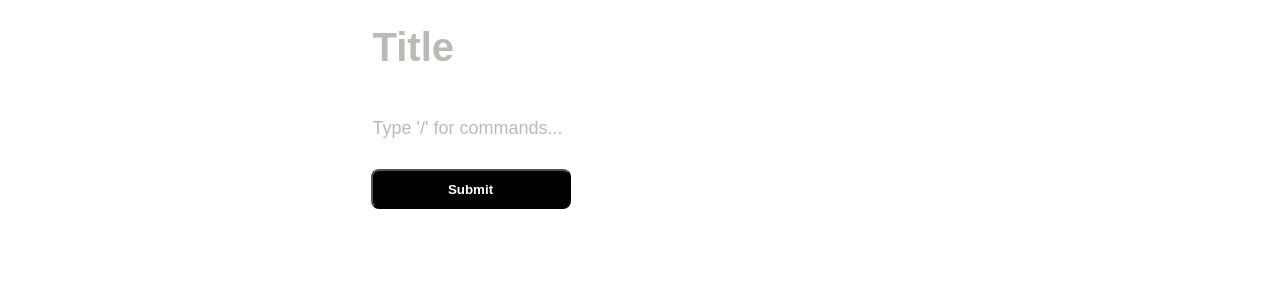
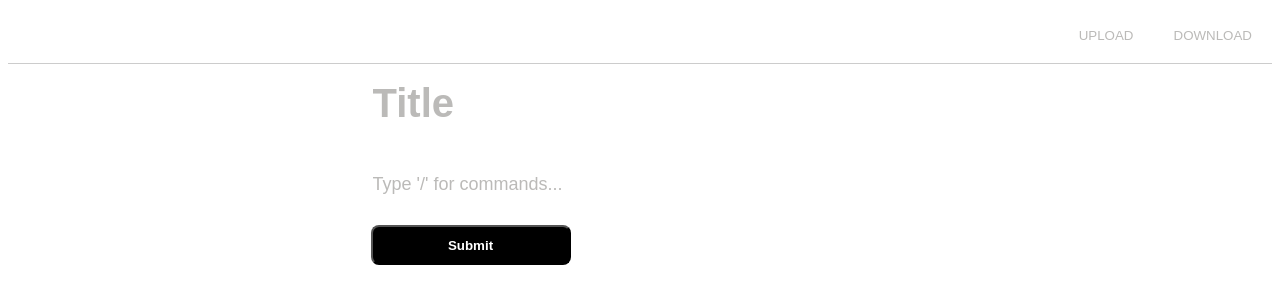
Before and after one commit to juandahl/text-based-editor, a React (Create React App) app: page / in a window 1280 px wide. Shown: the top 304 px of the page. Built offline with nearby package versions, Linux system fonts and the light colour scheme.

Commit message:
feat(jsonConverter): add context and downloader

```diff
--- /dev/null
+++ b/@types/generics.d.ts
@@ -0,0 +1 @@
+type CommonJSON<T = any> = Record<string, T>;
--- a/src/App.tsx
+++ b/src/App.tsx
@@ -1,13 +1,24 @@
 import "./styles.css";
 
+// Components
+import TopBar from "components/CustomInput/TopBar/TopBar";
+// Context
+import { FormProvider } from "contexts/formContext/formContext";
 // Pages
 import TextEditor from "pages/TextEditor";
+// Services
+import { JSONConverter } from "services/JSONConverter";
+
+const JSONConverterInstance = new JSONConverter();
 
 const App = (): React.ReactElement => {
 	return (
-		<div className="App">
-			<TextEditor />
-		</div>
+		<FormProvider>
+			<div className="App">
+				<TopBar JSONConverter={JSONConverterInstance} />
+				<TextEditor />
+			</div>
+		</FormProvider>
 	);
 };
 
--- /dev/null
+++ b/src/components/CustomInput/TopBar/TopBar.css
@@ -0,0 +1,14 @@
+.TopBar {
+  border-bottom: 1px solid #CCCCCC;
+  display: flex;
+  flex-direction: row;
+  justify-content: flex-end; }
+  .TopBar > button {
+    min-height: 40px;
+    background-color: transparent;
+    border: 0px;
+    text-align: left;
+    padding: 20px;
+    color: #BBBAB8; }
+    .TopBar > button:hover {
+      background-color: #CCCCCC; }
--- /dev/null
+++ b/src/components/CustomInput/TopBar/TopBar.scss
@@ -0,0 +1,21 @@
+@import 'src/styles/palette.scss';
+
+.TopBar {
+  border-bottom: 1px solid $grey-500;
+  display: flex;
+  flex-direction: row;
+  justify-content: flex-end;
+
+  > button {
+    min-height: 40px;
+    background-color: transparent;
+    border: 0px;
+    text-align: left;
+    padding: 20px;
+    color: $grey-700;
+
+    &:hover {
+      background-color: $grey-500;
+    }
+  }
+}
--- /dev/null
+++ b/src/components/CustomInput/TopBar/TopBar.tsx
@@ -0,0 +1,31 @@
+import "./TopBar.css";
+
+import { useFormContext } from "contexts/formContext";
+import React from "react";
+// Services
+import { JSONConverterInstance } from "services/JSONConverter";
+
+interface TopBarProps {
+	JSONConverter: JSONConverterInstance;
+}
+
+const TopBar: React.FC<TopBarProps> = ({ JSONConverter }) => {
+	// Context
+	const { formElements } = useFormContext();
+
+	// Handlers
+	const handleDownload = () => {
+		JSONConverter.downloadFile({
+			data: formElements,
+		});
+	};
+
+	return (
+		<div className="TopBar">
+			<button>UPLOAD</button>
+			<button onClick={handleDownload}>DOWNLOAD</button>
+		</div>
+	);
+};
+
+export default TopBar;
--- /dev/null
+++ b/src/contexts/formContext/formContext.tsx
@@ -0,0 +1,97 @@
+import { CommandTypes } from "enum/CommandTypes";
+import React from "react";
+import { generateKey } from "utils/Uuid";
+
+// eslint-disable-next-line @typescript-eslint/no-empty-function
+const noop = () => {};
+
+/**
+ * Form Context Creation.
+ */
+export const formContext = React.createContext<FormContext>({
+	formElements: [],
+	onCompleted: noop,
+	onRemove: noop,
+	onAdd: noop,
+	onUpdate: noop,
+});
+
+const defaultFormElements: FormElement[] = [
+	{
+		id: generateKey(),
+		type: CommandTypes.TITLE,
+		values: [""],
+	},
+];
+
+/**
+ * Hook for Form functions.
+ */
+const useFormProvider = (): FormContext => {
+	// States
+	const [formElements, setFormElements] = React.useState<FormElement[]>(defaultFormElements);
+
+	// Handlers
+	const handleAddElementToForm = (formElement: FormElement) => {
+		const elementIndex = formElements.findIndex((item: FormElement) => item.id === formElement.id);
+		if (elementIndex === -1) {
+			setFormElements((prev) => [...prev, formElement]);
+		}
+	};
+
+	const handleUpdateElementToForm = (formElement: FormElement, onUpdateElement: () => void) => {
+		const elementIndex = formElements.findIndex((item: FormElement) => item.id === formElement.id);
+		if (elementIndex !== -1) {
+			setFormElements((prev) =>
+				prev.map((item) => {
+					if (item.id === formElement.id) {
+						return formElement;
+					}
+
+					return item;
+				})
+			);
+		}
+
+		onUpdateElement();
+	};
+
+	const handleRemoveElementFromForm = (formElement: FormElement, onRemoveElement: () => void) => {
+		onRemoveElement();
+		// commandInputRef.current?.focus();
+
+		setFormElements((prev) => {
+			const result = prev.filter((item) => item.id !== formElement.id);
+
+			return [...result];
+		});
+	};
+
+	const handleCompleted = (formElement: FormElement, onUpdateElement: () => void) => {
+		const elementIndex = formElements.findIndex((item: FormElement) => item.id === formElement.id);
+		const alreadyExists = elementIndex !== -1;
+		if (alreadyExists) {
+			handleUpdateElementToForm(formElement, onUpdateElement);
+		} else {
+			handleAddElementToForm(formElement);
+		}
+	};
+
+	return {
+		formElements,
+		onCompleted: handleCompleted,
+		onRemove: handleRemoveElementFromForm,
+		onAdd: handleAddElementToForm,
+		onUpdate: handleUpdateElementToForm,
+	};
+};
+
+/**
+ * Form Context Provider Creation.
+ * @param children React.PropsWithChildren
+ */
+export function FormProvider({ children }: React.PropsWithChildren) {
+	const value = useFormProvider();
+
+	return <formContext.Provider value={value}>{children}</formContext.Provider>;
+}
--- /dev/null
+++ b/src/contexts/formContext/index.ts
@@ -0,0 +1,11 @@
+import React from "react";
+
+// Context
+import { formContext } from "./formContext";
+
+/**
+ * Hook for Form Context Functions.
+ */
+export function useFormContext(): FormContext {
+	return React.useContext(formContext);
+}
--- a/src/pages/TextEditor/TextEditor.tsx
+++ b/src/pages/TextEditor/TextEditor.tsx
@@ -3,8 +3,8 @@ import "./TextEditor.css";
 // Business
 import CommandInput from "business/CommandInput";
 import FormElementCreator from "business/FormElementCreator";
-// Enums
-import { CommandTypes } from "enum/CommandTypes";
+// Contexts
+import { useFormContext } from "contexts/formContext";
 // React
 import React from "react";
 // Services
@@ -16,70 +16,23 @@ import { generateKey } from "utils/Uuid";
 interface TextEditorProps {}
 
 const commandsRepository = new CommandsRepository();
-const defaultFormElements: FormElement[] = [
-	{
-		id: generateKey(),
-		type: CommandTypes.TITLE,
-		values: [""],
-	},
-];
 
 const TextEditor: React.FC<TextEditorProps> = () => {
 	// Refs
 	const commandInputRef = React.useRef<HTMLInputElement | null>(null);
 
-	// States
-	const [formElements, setFormElements] = React.useState<FormElement[]>(defaultFormElements);
+	// Context
+	const { formElements, onCompleted, onRemove } = useFormContext();
 
 	// Handlers
-	const handleAddElementToForm = (formElement: FormElement) => {
-		const elementIndex = formElements.findIndex((item: FormElement) => item.id === formElement.id);
-		if (elementIndex === -1) {
-			setFormElements((prev) => [...prev, formElement]);
-		}
+	const handleSubmit = (event: React.FormEvent<HTMLFormElement>) => {
+		event.preventDefault();
 	};
 
-	const handleUpdateElementToForm = (formElement: FormElement) => {
-		const elementIndex = formElements.findIndex((item: FormElement) => item.id === formElement.id);
-		if (elementIndex !== -1) {
-			setFormElements((prev) =>
-				prev.map((item) => {
-					if (item.id === formElement.id) {
-						return formElement;
-					}
-
-					return item;
-				})
-			);
-		}
-
+	const handleFocusElement = () => {
 		if (commandInputRef.current) {
 			commandInputRef.current.focus();
 		}
-	};
-
-	const handleRemoveElementFromForm = (formElement: FormElement) => {
-		commandInputRef.current?.focus();
-
-		setFormElements((prev) => {
-			const result = prev.filter((item) => item.id !== formElement.id);
-
-			return [...result];
-		});
-	};
-
-	const handleCompleted = (formElement: FormElement) => {
-		const elementIndex = formElements.findIndex((item: FormElement) => item.id === formElement.id);
-		const alreadyExists = elementIndex !== -1;
-		if (alreadyExists) {
-			handleUpdateElementToForm(formElement);
-		} else {
-			handleAddElementToForm(formElement);
-		}
-	};
-
-	const handleSubmit = (event: React.FormEvent<HTMLFormElement>) => {
-		event.preventDefault();
 	};
 
 	return (
@@ -90,8 +43,8 @@ const TextEditor: React.FC<TextEditorProps> = () => {
 						{...element}
 						key={element.id}
 						defaultValues={element.values}
-						onCompleted={handleCompleted}
-						onRemove={handleRemoveElementFromForm}
+						onCompleted={(formElement: FormElement) => onCompleted(formElement, handleFocusElement)}
+						onRemove={(formElement: FormElement) => onRemove(formElement, handleFocusElement)}
 					/>
 				))}
 
@@ -105,7 +58,7 @@ const TextEditor: React.FC<TextEditorProps> = () => {
 							values: [""],
 						};
 
-						handleCompleted(newFormElement);
+						onCompleted(newFormElement, handleFocusElement);
 					}}
 				/>
 
--- /dev/null
+++ b/src/services/JSONConverter.ts
@@ -0,0 +1,33 @@
+interface DownloadFileProps {
+	data: CommonJSON;
+	filename?: string;
+}
+
+export interface JSONConverterInstance {
+	downloadFile: (props: DownloadFileProps) => void;
+}
+
+export class JSONConverter {
+	/**
+	 *
+	 * @param data object to be exported as json format
+	 * @param filename file name
+	 */
+	downloadFile({ data, filename = "form" }: DownloadFileProps): void {
+		// create file in browser
+		const json = JSON.stringify(data, null, 2);
+		const blob = new Blob([json], { type: "application/json" });
+		const href = URL.createObjectURL(blob);
+
+		// create "a" HTLM element with href to file
+		const link = document.createElement("a");
+		link.href = href;
+		link.download = `${filename}.json`;
+		document.body.appendChild(link);
+		link.click();
+
+		// clean up "a" element & remove ObjectURL
+		document.body.removeChild(link);
+		URL.revokeObjectURL(href);
+	}
+}
```
Also changed, not shown: @types/formElement.d.ts (+8 -0 lines).
